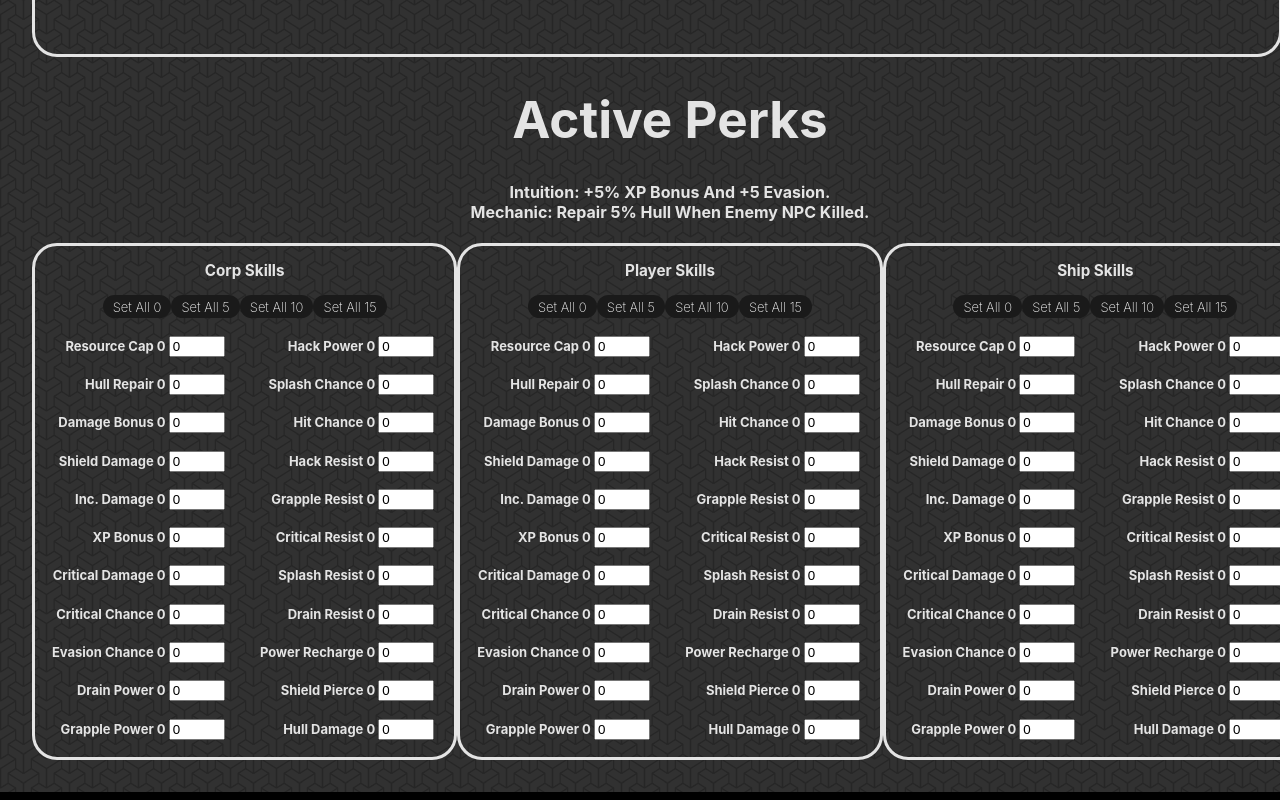
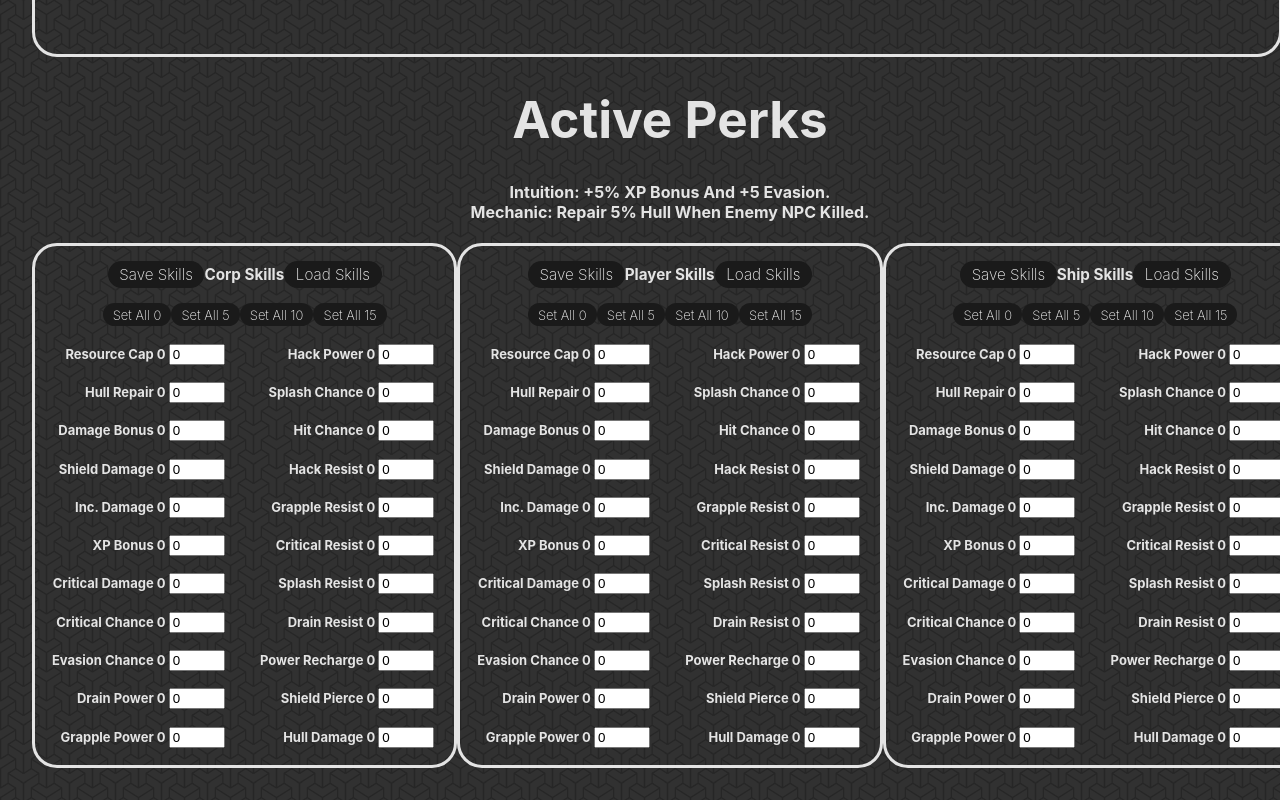
Before and after one commit to TheSancheeze/TIB2ShipOutfitter, a React (Vite) app: page / in a window 1280 px wide. Shown: the part 2537-3337 px from the top of the page. Built offline with nearby package versions, Linux system fonts and the light colour scheme.

Commit message:
Added Skill Save/Load Feature

```diff
--- a/src/Components/CorpSkills.jsx
+++ b/src/Components/CorpSkills.jsx
@@ -63,10 +63,25 @@ function CorpSkills( props ) {
         props.changeSkills(updateFinal)
     }
 
+    const handleSave = () => {
+        localStorage.setItem("cSkillsInitial", JSON.stringify(initialvalue))
+        localStorage.setItem("cSkillsFinal", JSON.stringify(finalvalue))
+    }
+
+    const handleLoad = () => {
+        setInitialvalue(JSON.parse(localStorage.getItem("cSkillsInitial")))
+        setFinalvalue(JSON.parse(localStorage.getItem("cSkillsFinal")))
+        props.changeSkills(JSON.parse(localStorage.getItem("cSkillsFinal")))
+    }
+
     return (
         <>
         <div className="Title">
-            <h3>Corp Skills</h3>
+            <h3>
+            <button onClick={() => handleSave()}>Save Skills</button>
+            Corp Skills
+            <button onClick={() => handleLoad()}>Load Skills</button>
+            </h3>
         </div>
         <div className="ButtonsList">
             <button onClick={() => handleButton(0)}>Set All 0</button>
--- a/src/Components/PlayerSkills.jsx
+++ b/src/Components/PlayerSkills.jsx
@@ -63,10 +63,25 @@ function PlayerSkills( props ) {
         props.changeSkills(updateFinal)
     }
 
+    const handleSave = () => {
+        localStorage.setItem("pSkillsInitial", JSON.stringify(initialvalue))
+        localStorage.setItem("pSkillsFinal", JSON.stringify(finalvalue))
+    }
+
+    const handleLoad = () => {
+        setInitialvalue(JSON.parse(localStorage.getItem("pSkillsInitial")))
+        setFinalvalue(JSON.parse(localStorage.getItem("pSkillsFinal")))
+        props.changeSkills(JSON.parse(localStorage.getItem("pSkillsFinal")))
+    }
+
     return (
         <>
         <div className="Title">
-            <h3>Player Skills</h3>
+            <h3>
+            <button onClick={() => handleSave()}>Save Skills</button>
+            Player Skills
+            <button onClick={() => handleLoad()}>Load Skills</button>
+            </h3>
         </div>
         <div className="ButtonsList">
             <button onClick={() => handleButton(0)}>Set All 0</button>
--- a/src/Components/ShipSkills.jsx
+++ b/src/Components/ShipSkills.jsx
@@ -63,10 +63,25 @@ function ShipSkills( props ) {
         props.changeSkills(updateFinal)
     }
 
+    const handleSave = () => {
+        localStorage.setItem("sSkillsInitial", JSON.stringify(initialvalue))
+        localStorage.setItem("sSkillsFinal", JSON.stringify(finalvalue))
+    }
+
+    const handleLoad = () => {
+        setInitialvalue(JSON.parse(localStorage.getItem("sSkillsInitial")))
+        setFinalvalue(JSON.parse(localStorage.getItem("sSkillsFinal")))
+        props.changeSkills(JSON.parse(localStorage.getItem("sSkillsFinal")))
+    }
+
     return (
         <>
         <div className="Title">
-            <h3>Ship Skills</h3>
+            <h3>
+            <button onClick={() => handleSave()}>Save Skills</button>
+            Ship Skills
+            <button onClick={() => handleLoad()}>Load Skills</button>
+            </h3>
         </div>
         <div className="ButtonsList">
             <button onClick={() => handleButton(0)}>Set All 0</button>
```
